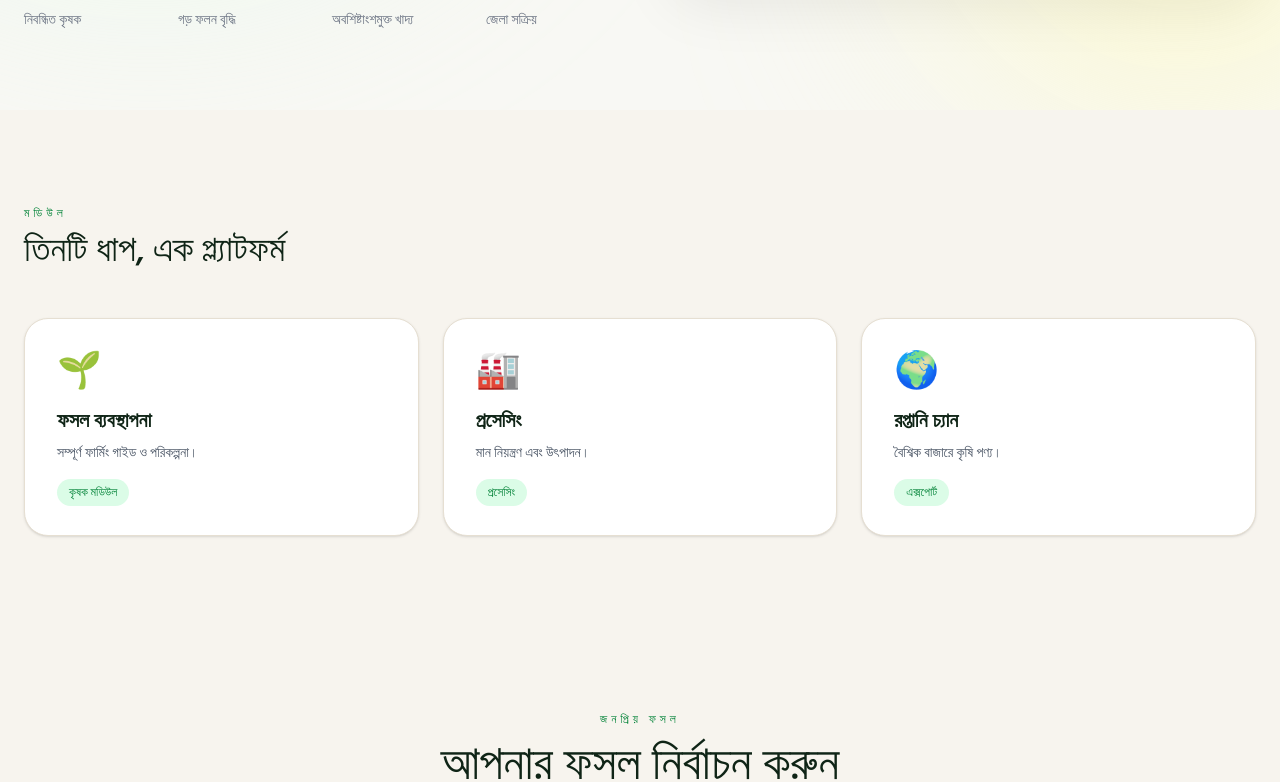
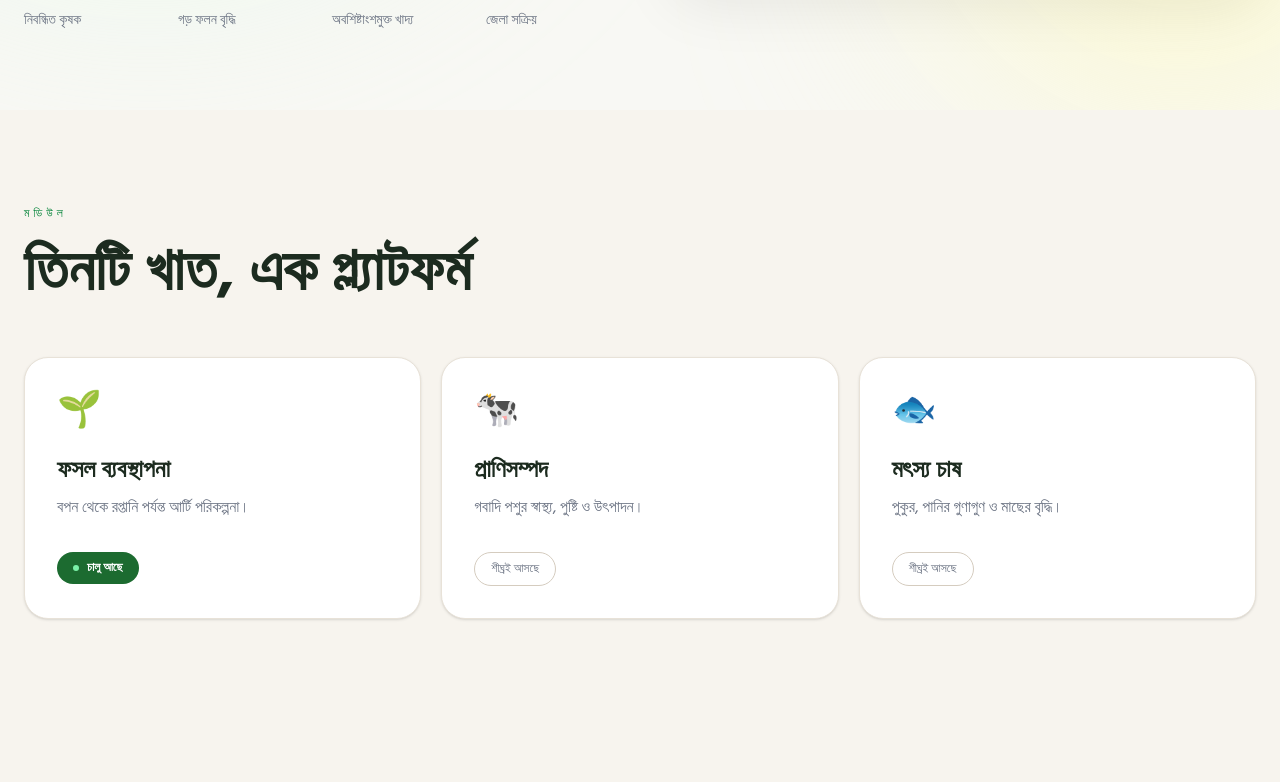
Before and after one commit to Injamulhasan/krishokOS, a Next.js app: page / in a window 1280 px wide. Shown: the part 742-1524 px from the top of the page. Built offline with nearby package versions, Linux system fonts and the light colour scheme.

Commit message:
updated module section

```diff
--- a/components/Hero.tsx
+++ b/components/Hero.tsx
@@ -214,86 +214,83 @@ export default function Hero() {
   </div>
 </section>
 
-      {/* ================= FEATURES ================= */}
+{/* ================= THREE SECTORS ================= */}
 
-      <section className="mx-auto max-w-7xl px-6 py-24">
+<section className="mx-auto max-w-[1280px] px-4 py-24 sm:px-6">
+
+  {/* Header */}
   <div className="mb-12">
-          <p className="mb-2 text-xs uppercase tracking-[4px] text-green-700">
+    <p className="mb-3 text-xs uppercase tracking-[4px] text-green-700">
       মডিউল
     </p>
 
-          <h2 className="text-4xl font-medium">
-            তিনটি ধাপ, এক প্ল্যাটফর্ম
+    <h2 className="text-4xl font-black leading-tight text-[#1C2B1F] sm:text-5xl lg:text-6xl">
+      তিনটি খাত, এক প্ল্যাটফর্ম
     </h2>
   </div>
 
-        <div className="grid gap-6 md:grid-cols-3">
-          {/* Card 1 */}
+  {/* Cards */}
+  <div className="grid gap-5 sm:grid-cols-2 xl:grid-cols-3">
 
-          <div className="rounded-[24px] border border-[#e6dfd2] bg-white p-8 shadow-sm">
-            <div className="mb-4 text-4xl">
-              🌱
-            </div>
+    {/* Card 1 — ফসল ব্যবস্থাপনা (Active) */}
+    <div className="rounded-[24px] border border-[#E8E2D8] bg-white p-8 shadow-sm">
+      <div className="mb-6 text-4xl">🌱</div>
 
-            <h3 className="mb-2 text-xl font-bold">
+      <h3 className="mb-2 text-2xl font-black text-[#1C2B1F]">
         ফসল ব্যবস্থাপনা
       </h3>
 
-            <p className="mb-4 text-sm text-gray-600">
-              সম্পূর্ণ ফার্মিং গাইড ও পরিকল্পনা।
+      <p className="mb-8 leading-relaxed text-gray-500">
+        বপন থেকে রপ্তানি পর্যন্ত আর্টি পরিকল্পনা।
       </p>
 
-            <span className="rounded-full bg-green-100 px-3 py-1 text-xs text-green-700">
-              কৃষক মডিউল
+      <span className="inline-flex items-center gap-2 rounded-full bg-[#1C6B30] px-4 py-2 text-xs font-semibold text-white">
+        <span className="h-1.5 w-1.5 rounded-full bg-green-300" />
+        চালু আছে
       </span>
     </div>
 
-          {/* Card 2 */}
+    {/* Card 2 — প্রাণিসম্পদ (Coming Soon) */}
+    <div className="rounded-[24px] border border-[#E8E2D8] bg-white p-8 shadow-sm">
+      <div className="mb-6 text-4xl">🐄</div>
 
-          <div className="rounded-[24px] border border-[#e6dfd2] bg-white p-8 shadow-sm">
-            <div className="mb-4 text-4xl">
-              🏭
-            </div>
-
-            <h3 className="mb-2 text-xl font-bold">
-              প্রসেসিং
+      <h3 className="mb-2 text-2xl font-black text-[#1C2B1F]">
+        প্রাণিসম্পদ
       </h3>
 
-            <p className="mb-4 text-sm text-gray-600">
-              মান নিয়ন্ত্রণ এবং উৎপাদন।
+      <p className="mb-8 leading-relaxed text-gray-500">
+        গবাদি পশুর স্বাস্থ্য, পুষ্টি ও উৎপাদন।
       </p>
 
-            <span className="rounded-full bg-green-100 px-3 py-1 text-xs text-green-700">
-              প্রসেসিং
+      <span className="inline-flex items-center rounded-full border border-[#D5CCBF] px-4 py-2 text-xs font-medium text-gray-500">
+        শীঘ্রই আসছে
       </span>
     </div>
 
-          {/* Card 3 */}
+    {/* Card 3 — মৎস্য চাষ (Coming Soon) */}
+    <div className="rounded-[24px] border border-[#E8E2D8] bg-white p-8 shadow-sm">
+      <div className="mb-6 text-4xl">🐟</div>
 
-          <div className="rounded-[24px] border border-[#e6dfd2] bg-white p-8 shadow-sm">
-            <div className="mb-4 text-4xl">
-              🌍
+      <h3 className="mb-2 text-2xl font-black text-[#1C2B1F]">
+        মৎস্য চাষ
+      </h3>
+
+      <p className="mb-8 leading-relaxed text-gray-500">
+        পুকুর, পানির গুণাগুণ ও মাছের বৃদ্ধি।
+      </p>
+
+      <span className="inline-flex items-center rounded-full border border-[#D5CCBF] px-4 py-2 text-xs font-medium text-gray-500">
+        শীঘ্রই আসছে
+      </span>
     </div>
 
-            <h3 className="mb-2 text-xl font-bold">
-              রপ্তানি চ্যান
-            </h3>
-
-            <p className="mb-4 text-sm text-gray-600">
-              বৈশ্বিক বাজারে কৃষি পণ্য।
-            </p>
-
-            <span className="rounded-full bg-green-100 px-3 py-1 text-xs text-green-700">
-              এক্সপোর্ট
-            </span>
-          </div>
   </div>
 </section>
 
 
 {/* ================= CROPS SHOWCASE ================= */}
 
-<section className="mx-auto max-w-[1400px] px-4 py-20 sm:px-6">
+<section className="mx-auto max-w-[1280px] px-4 py-20 sm:px-6">
   <div className="mb-12 text-center">
     <p className="mb-3 text-xs uppercase tracking-[4px] text-green-700">
       জনপ্রিয় ফসল
@@ -395,7 +392,7 @@ export default function Hero() {
 
 {/* ================= GOALS SECTION / CULTIVATION METHODS  ================= */}
 
-<section className="mx-auto max-w-[1200px] px-4 py-24 sm:px-6">
+<section className="mx-auto max-w-[1280px] px-4 py-24 sm:px-6">
   <div className="mb-14 text-center">
     <p className="mb-3 text-xs uppercase tracking-[4px] text-green-700">
       চাষ পদ্ধতি
@@ -463,7 +460,7 @@ export default function Hero() {
 {/* ================= FARM PROFILE ================= */}
 
 <section className="bg-[#EFE6D8] py-24">
-  <div className="mx-auto max-w-[1200px] px-4 sm:px-6">
+  <div className="mx-auto max-w-[1280px] px-4 sm:px-6">
     <div className="mb-16 text-center">
       <p className="mb-3 text-xs uppercase tracking-[4px] text-green-700">
         Farm Setup
@@ -545,7 +542,7 @@ export default function Hero() {
 
   <div className="absolute bottom-0 right-0 h-96 w-96 rounded-full bg-amber-100/40 blur-3xl" />
 
-  <div className="relative mx-auto max-w-[1200px] px-4 sm:px-6">
+  <div className="relative mx-auto max-w-[1280px] px-4 sm:px-6">
 
     {/* Header */}
 
@@ -716,7 +713,7 @@ export default function Hero() {
 
 {/* ================= PLATFORM / FULL LIFECYCLE ================= */}
 
-<section className="mx-auto max-w-[1200px] px-4 py-24 sm:px-6">
+<section className="mx-auto max-w-[1280px] px-4 py-24 sm:px-6">
 
   {/* Header */}
   <div className="mb-14">
@@ -793,7 +790,7 @@ export default function Hero() {
 
 {/* ================= AI ASSISTANT ================= */}
 
-<section className="mx-auto max-w-[1200px] px-4 py-10 sm:px-6">
+<section className="mx-auto max-w-[1280px] px-4 py-10 sm:px-6">
   <div className="overflow-hidden rounded-[36px] bg-gradient-to-r from-[#041B0B] to-[#0B3417] p-8 text-white shadow-2xl sm:p-14">
     <div className="grid items-center gap-10 lg:grid-cols-2">
       {/* LEFT */}
@@ -887,7 +884,7 @@ export default function Hero() {
 
 {/* ================= CTA SECTION ================= */}
 
-<section className="mx-auto max-w-[1200px] px-4 py-28 text-center">
+<section className="mx-auto max-w-[1280px] px-4 py-28 text-center">
   <div className="rounded-[40px] bg-[#EFE6D8] p-10 sm:p-16">
     <p className="mb-6 text-xs uppercase tracking-[4px] text-green-700">
       কৃষকOS
@@ -916,7 +913,7 @@ export default function Hero() {
 
 {/* ================= 70:30 FARM MODEL ================= */}
 
-<section className="mx-auto max-w-[1200px] px-4 py-10 sm:px-6">
+<section className="mx-auto max-w-[1280px] px-4 py-10 sm:px-6">
   <div className="overflow-hidden rounded-[36px] bg-gradient-to-br from-[#1C6B30] to-[#145222] p-10 text-white shadow-2xl sm:p-14">
     <div className="grid items-center gap-10 lg:grid-cols-2">
 
@@ -958,7 +955,7 @@ export default function Hero() {
 
 {/* ================= CTA SECTION ================= */}
 
-<section className="mx-auto max-w-[1200px] px-4 py-28 text-center">
+<section className="mx-auto max-w-[1280px] px-4 py-28 text-center">
   <div className="rounded-[40px] p-10 sm:p-16">
     <p className="mb-6 text-xs uppercase tracking-[4px] text-green-700">
 আমাদের স্বপ্ন
@@ -977,7 +974,7 @@ export default function Hero() {
 {/* ================= FOOTER ================= */}
 
 <footer className="border-t border-[#e4ddd0] bg-[#F7F4EE]">
-  <div className="mx-auto max-w-[1200px] px-4 py-12 sm:px-6">
+  <div className="mx-auto max-w-[1280px] px-4 py-12 sm:px-6">
     <div className="flex flex-col gap-8 lg:flex-row lg:items-center lg:justify-between">
       <div>
         <div className="flex items-center gap-3">
```
Lines whose indentation alone changed are shown as unchanged.
